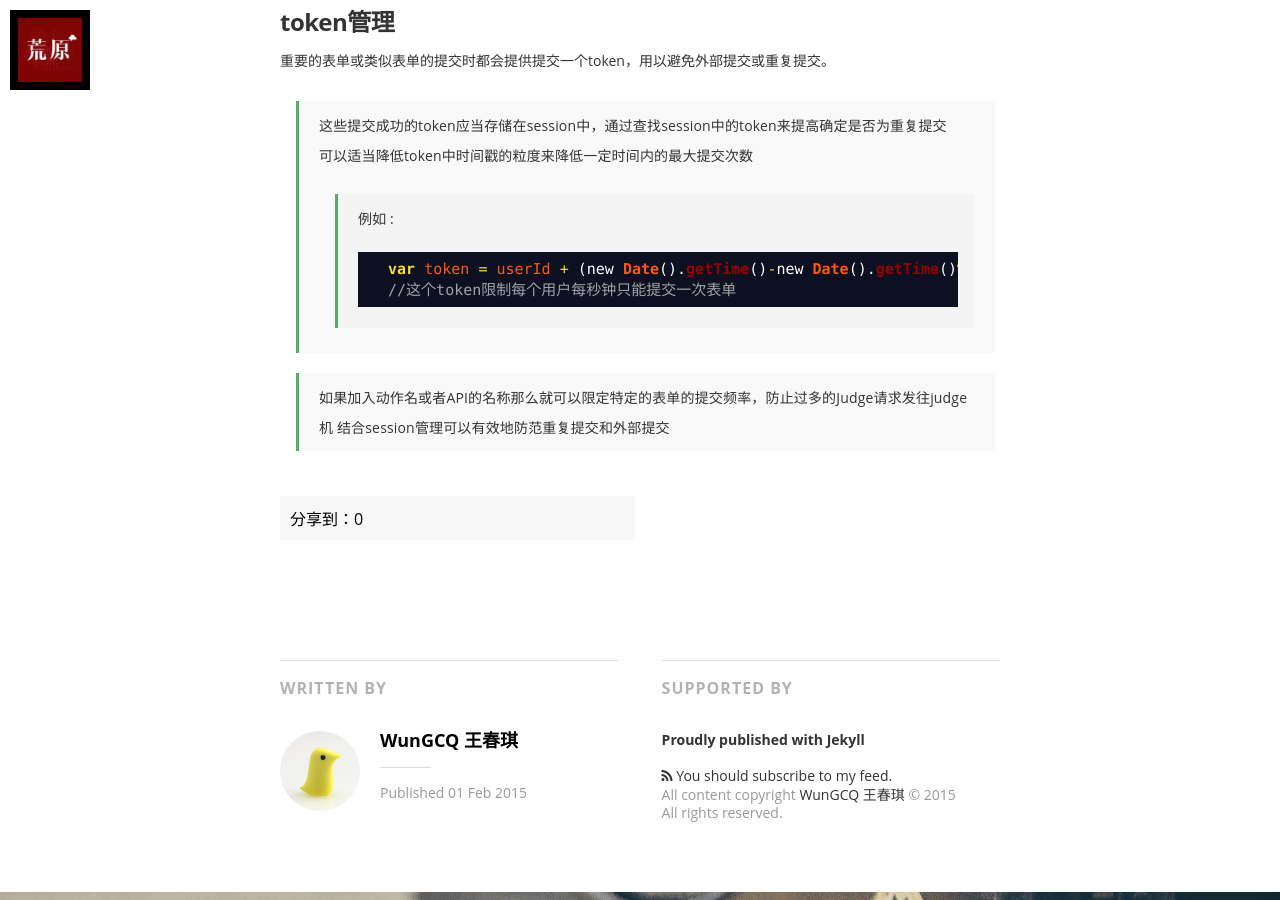
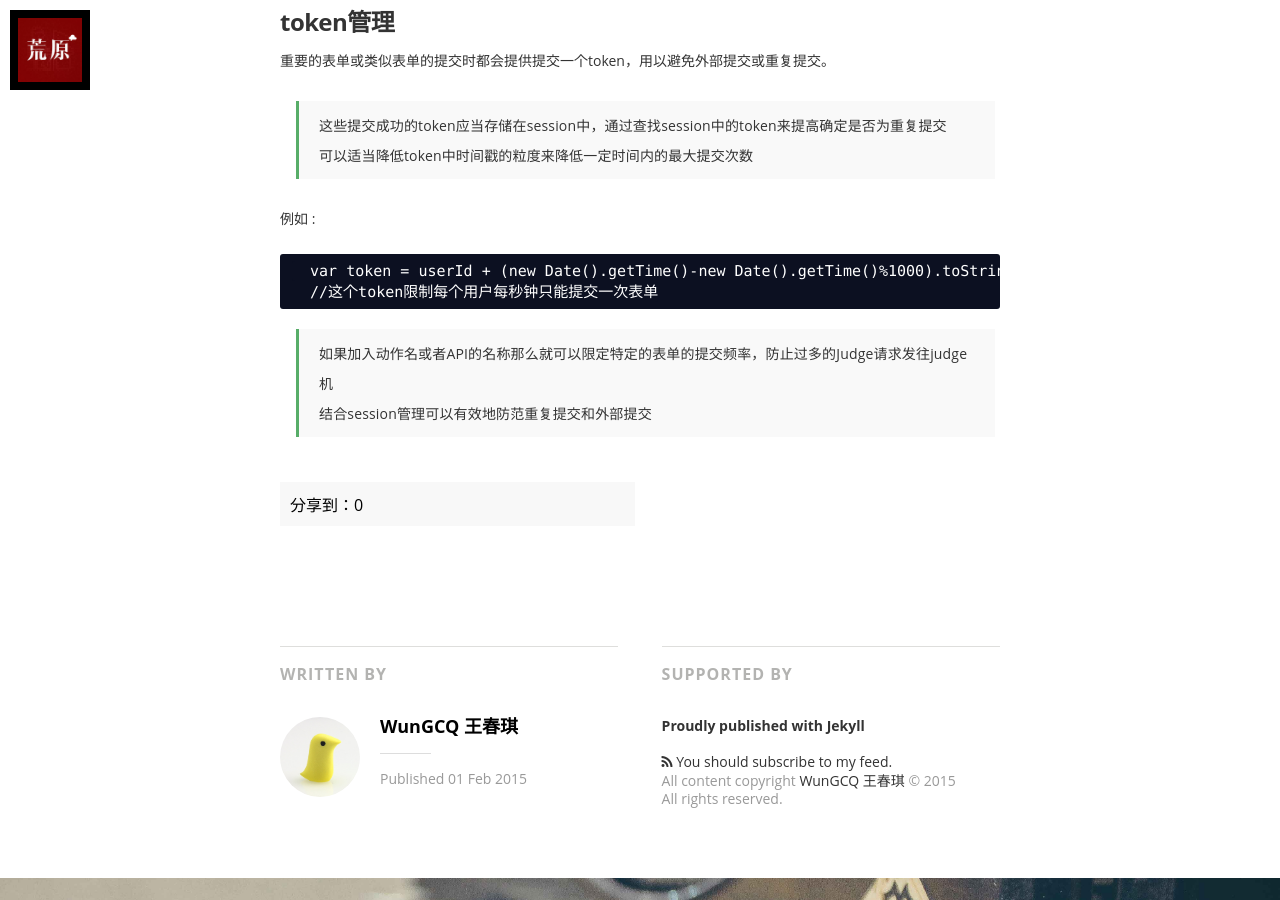
Before and after one commit to wcqblog/wcqblog.github.io, a Jekyll site: the page built from _posts/2015-02-01-token.markdown, in a window 1280 px wide and 900 px high, scrolled down 914 px. Built offline with Jekyll 4.4.1, drawn with Linux system fonts in a browser that asks for light colours; nearby versions of some CDN libraries; some web fonts are replaced; Markdown is read by kramdown in place of the engine named in the settings; comment, search, counter and statistics services are not loaded.

Commit message:
Update 2015-02-01-token.markdown

````diff
--- a/_posts/2015-02-01-token.markdown
+++ b/_posts/2015-02-01-token.markdown
@@ -11,12 +11,14 @@ image: /assets/article_images/2014-08-29-welcome-to-jekyll/desktop.JPG
  重要的表单或类似表单的提交时都会提供提交一个token，用以避免外部提交或重复提交。
 > 这些提交成功的token应当存储在session中，通过查找session中的token来提高确定是否为重复提交<br>
 > 可以适当降低token中时间戳的粒度来降低一定时间内的最大提交次数<br>
->> 例如 :
-```javascript
+
+例如 :
+
+```JavaScript
   var token = userId + (new Date().getTime()-new Date().getTime()%1000).toString();
   //这个token限制每个用户每秒钟只能提交一次表单
 ```
 
 
-> 如果加入动作名或者API的名称那么就可以限定特定的表单的提交频率，防止过多的Judge请求发往judge机
+> 如果加入动作名或者API的名称那么就可以限定特定的表单的提交频率，防止过多的Judge请求发往judge机<br>
 > 结合session管理可以有效地防范重复提交和外部提交
````
